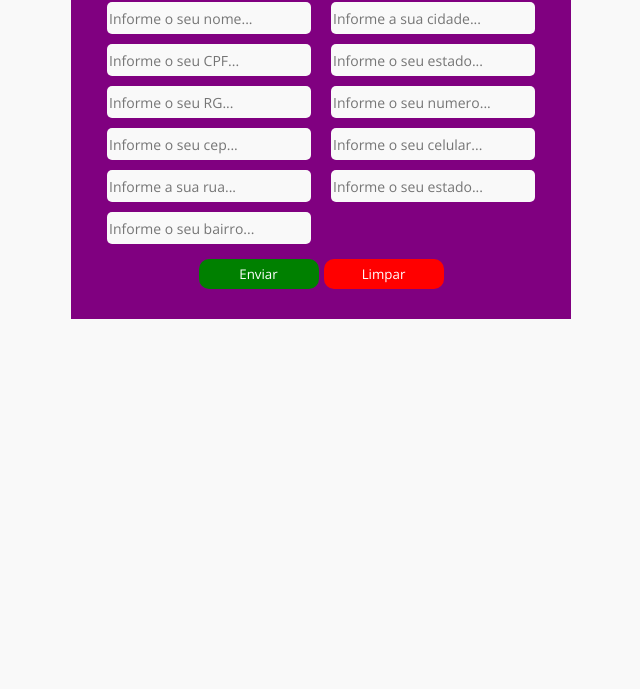
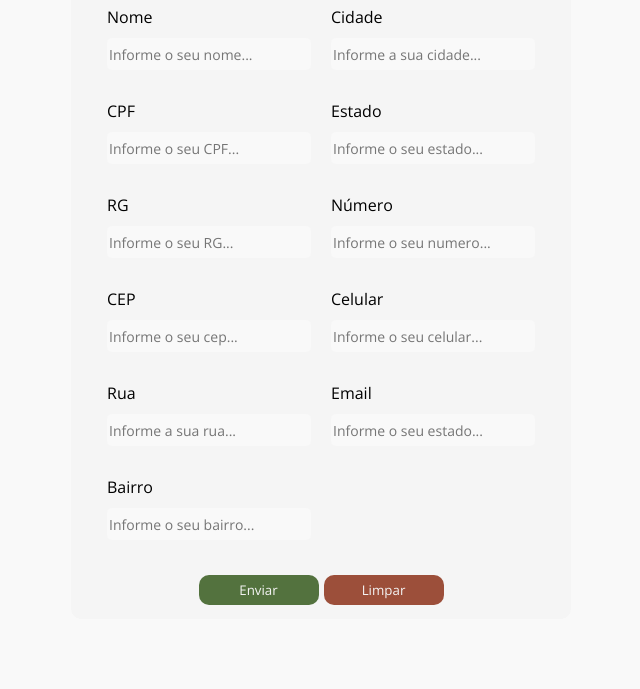
Before and after one commit to vinicioslop/cadastro-cliente, a plain HTML site: page index.html in a window 1280 px wide. Shown: the part 111-800 px from the top of the page, without its empty margins (319-959 px from the left). Drawn offline with nearby package versions, Linux system fonts and the light colour scheme.

Commit message:
finaliza programa cadrasto

```diff
--- a/index.html
+++ b/index.html
@@ -15,6 +15,7 @@
             <form action="x">
                 <div class="itens">
                     <div class="lado-esquerdo">
+                        <label for="nome">Nome</label>
                         <input
                             class="entrada"
                             type="text"
@@ -22,6 +23,7 @@
                             name="nome"
                             placeholder="Informe o seu nome..."
                         />
+                        <label for="cpf">CPF</label>
                         <input
                             class="entrada"
                             type="text"
@@ -29,6 +31,7 @@
                             name="cpf"
                             placeholder="Informe o seu CPF..."
                         />
+                        <label for="rg">RG</label>
                         <input
                             class="entrada"
                             type="text"
@@ -36,6 +39,7 @@
                             name="rg"
                             placeholder="Informe o seu RG..."
                         />
+                        <label for="cep">CEP</label>
                         <input
                             class="entrada"
                             type="number"
@@ -43,6 +47,7 @@
                             name="cep"
                             placeholder="Informe o seu cep..."
                         />
+                        <label for="rua">Rua</label>
                         <input
                             class="entrada"
                             type="text"
@@ -50,6 +55,7 @@
                             name="rua"
                             placeholder="Informe a sua rua..."
                         />
+                        <label for="bairro">Bairro</label>
                         <input
                             class="entrada"
                             type="text"
@@ -59,6 +65,7 @@
                         />
                     </div>
                     <div class="lado-direito">
+                        <label for="cidade">Cidade</label>
                         <input
                             class="entrada"
                             type="text"
@@ -66,6 +73,7 @@
                             name="cidade"
                             placeholder="Informe a sua cidade..."
                         />
+                        <label for="estado">Estado</label>
                         <input
                             class="entrada"
                             type="text"
@@ -73,6 +81,7 @@
                             name="estado"
                             placeholder="Informe o seu estado..."
                         />
+                        <label for="numero">Número</label>
                         <input
                             class="entrada"
                             type="number"
@@ -80,6 +89,7 @@
                             name="numero"
                             placeholder="Informe o seu numero..."
                         />
+                        <label for="celular">Celular</label>
                         <input
                             class="entrada"
                             type="number"
@@ -87,6 +97,7 @@
                             name="celular"
                             placeholder="Informe o seu celular..."
                         />
+                        <label for="email">Email</label>
                         <input
                             class="entrada"
                             type="email"
@@ -97,7 +108,7 @@
                     </div>
                 </div>
                 <div class="botoes">
-                    <input type="submit" value="Enviar" id="enviar" />
+                    <input type="submit" value="Enviar" class="Enviar" id="Enviar" />
                     <input type="button" value="Limpar" id="limpar" />
                 </div>
             </form>
--- a/src/css/index.css
+++ b/src/css/index.css
@@ -9,7 +9,7 @@
 }
 
 .fundo {
-    background-color: purple;
+    background-color:whitesmoke;
 
     display: flex;
     flex-direction: column;
@@ -22,24 +22,25 @@
     margin-top: 30px;
 
     width: 500px;
-    height: 400px;
+    height: 700px;
+    border-radius: 10px;
 }
 
 .titulo {
-    background-color: purple;
+    background-color: transparent;
 
-    color: #f9f9f9;
+    color: #E3B1AA;
 
     display: flex;
     justify-content: center;
 }
 
 .fundo form {
-    background-color: purple;
+    background-color: transparent;
 }
 
 .itens {
-    background-color: purple;
+    background-color: transparent;
 
     display: flex;
     flex-direction: row;
@@ -47,6 +48,11 @@
     justify-content: center;
 
     margin-top: 10px;
+}
+.itens label {
+    background-color: transparent;
+    margin-top: 20px;
+    margin-bottom: 10px;
 }
 
 .itens input {
@@ -62,14 +68,14 @@
 }
 
 .lado-esquerdo {
-    background-color: purple;
+    background-color: transparent;
 
     display: flex;
     flex-direction: column;
 }
 
 .lado-direito {
-    background-color: purple;
+    background-color: transparent;
 
     display: flex;
     flex-direction: column;
@@ -78,7 +84,7 @@
 }
 
 .botoes {
-    background-color: purple;
+    background-color: transparent;
 
     display: flex;
 
@@ -92,18 +98,29 @@
     width: 120px;
     height: 30px;
 
-    background-color: green;
-    color: white;
+    background-color: #608642;
+    color: whitesmoke;
 
     border: none;
     border-radius: 10px;
+    margin-top: 20px;
 }
 
-.botoes #entrar {
-    background-color: green;
+.botoes #Enviar {
+    background-color: #53723e;
 }
 
 .botoes #limpar {
-    background-color: red;
+    background-color: #9c4f3a;
     margin-left: 5px;
 }
+
+.botoes #limpar:hover {
+    background-color: #a06352;
+    cursor: pointer;
+}
+
+.botoes #Enviar:hover {
+    background-color: #6a944d;
+    cursor: pointer;
+}
```
